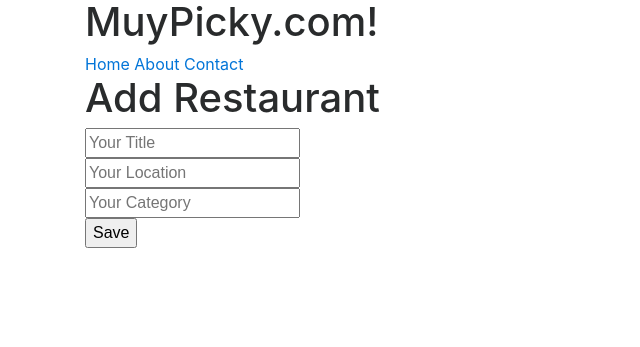
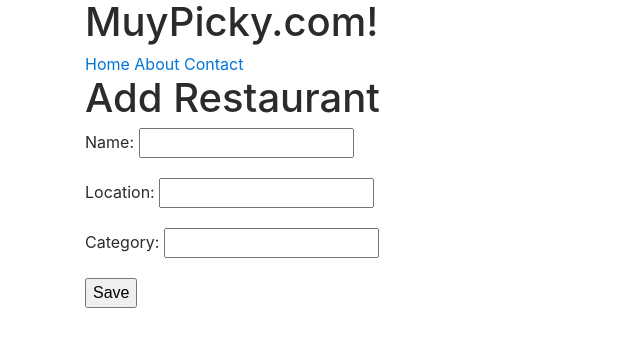
Before and after one commit to jayabhavana342/Learning_Django, a Django app: page /restaurants/create/ in a window 1280 px wide. Shown: the top 347 px of the page, without its empty margins (0-640 px from the left). Run offline with Django 3.2, Linux system fonts and the light colour scheme; some libraries are stand-ins or nearby versions.

Commit message:
Finished 25 - The Power of Django Forms

```diff
--- a/restaurants/forms.py
+++ b/restaurants/forms.py
@@ -4,3 +4,9 @@ class RestaurantCreateForm(forms.Form):
     name = forms.CharField()
     location = forms.CharField(required=False)
     category = forms.CharField(required=False)
+
+    def clean_name(self):
+        name = self.cleaned_data.get("name")
+        if name == "Hello":
+            raise forms.ValidationError("Not a valid name")
+        return name
--- a/restaurants/templates/restaurants/form.html
+++ b/restaurants/templates/restaurants/form.html
@@ -4,12 +4,18 @@
 {% block content %}
     <h1>Add Restaurant</h1>
 
+    {% if errors %}
+        {{ errors }}
+    {% endif %}
     <form method="POST">
         {% csrf_token %}
-        <input type="text" name="title" placeholder="Your Title"><br>
-        <input type="text" name="location" placeholder="Your Location"><br>
-        <input type="text" name="category" placeholder="Your Category"><br>
+        {{ form.as_p }}
+
         <button type="submit">Save</button>
     </form>
 
 {% endblock %}
+
+{#        <input type="text" name="name" placeholder="Your Title" required="required"><br>#}
+{#        <input type="text" name="location" placeholder="Your Location"><br>#}
+{#        <input type="text" name="category" placeholder="Your Category"><br>#}
--- a/restaurants/views.py
+++ b/restaurants/views.py
@@ -7,36 +7,29 @@ from django.views.generic import TemplateView, ListView, DetailView
 from .models import RestaurantLocation
 from .forms import RestaurantCreateForm
 
+
 # Create your views here.
 
 def restaurant_createview(request):
-    print(request.GET)
-    print(request.POST)
+    form = RestaurantCreateForm(request.POST or None)
+    errors = None
 
-    if request.method == "POST":
-        print("post data")
-        print(request.POST)
-        title = request.POST.get("title")
-        location = request.POST.get("location")
-        category = request.POST.get("category")
-
+    if form.is_valid():
         obj = RestaurantLocation.objects.create(
-            name=title,
-            location=location,
-            category=category
-
+            name=form.cleaned_data.get('name'),
+            location=form.cleaned_data.get('location'),
+            category=form.cleaned_data.get('category')
         )
         return HttpResponseRedirect("/restaurants/")
 
-    if request.method == "GET":
-        print("get data")
-
-
+    if form.errors:
+        errors = form.errors
 
     template_name = 'restaurants/form.html'
     queryset = RestaurantLocation.objects.all()
-    context = {}
+    context = {"form": form, "errors": errors}
     return render(request, template_name, context)
+
 
 def restaurant_listview(request):
     template_name = 'restaurants/restaurants_list.html'
@@ -45,6 +38,7 @@ def restaurant_listview(request):
         "object_list": queryset
     }
     return render(request, template_name, context)
+
 
 class RestaurantListView(ListView):
 
@@ -60,6 +54,7 @@ class RestaurantListView(ListView):
             queryset = RestaurantLocation.objects.all()
         return queryset
 
+
 class RestaurantDetailView(DetailView):
     queryset = RestaurantLocation.objects.all()
     print(queryset)
```
